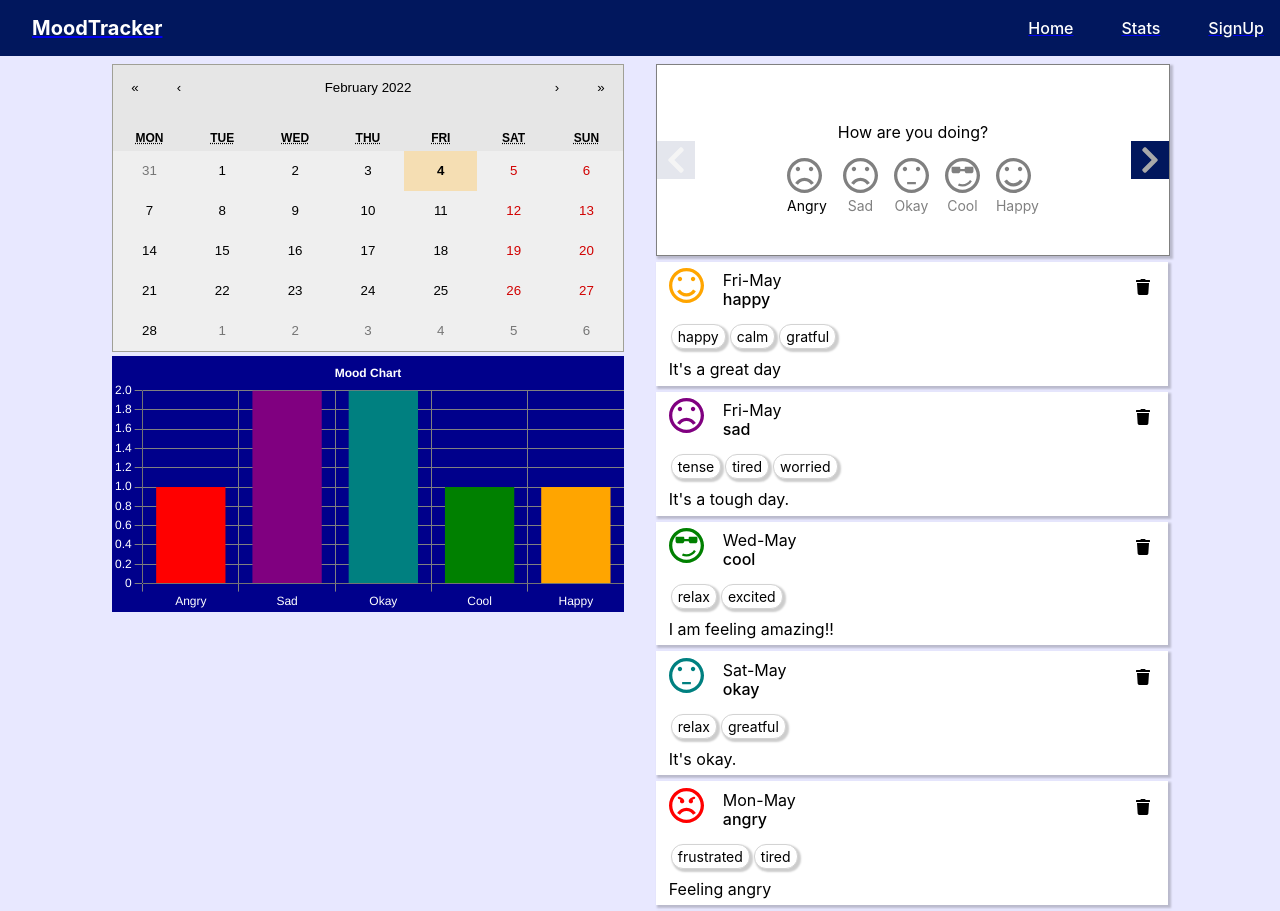
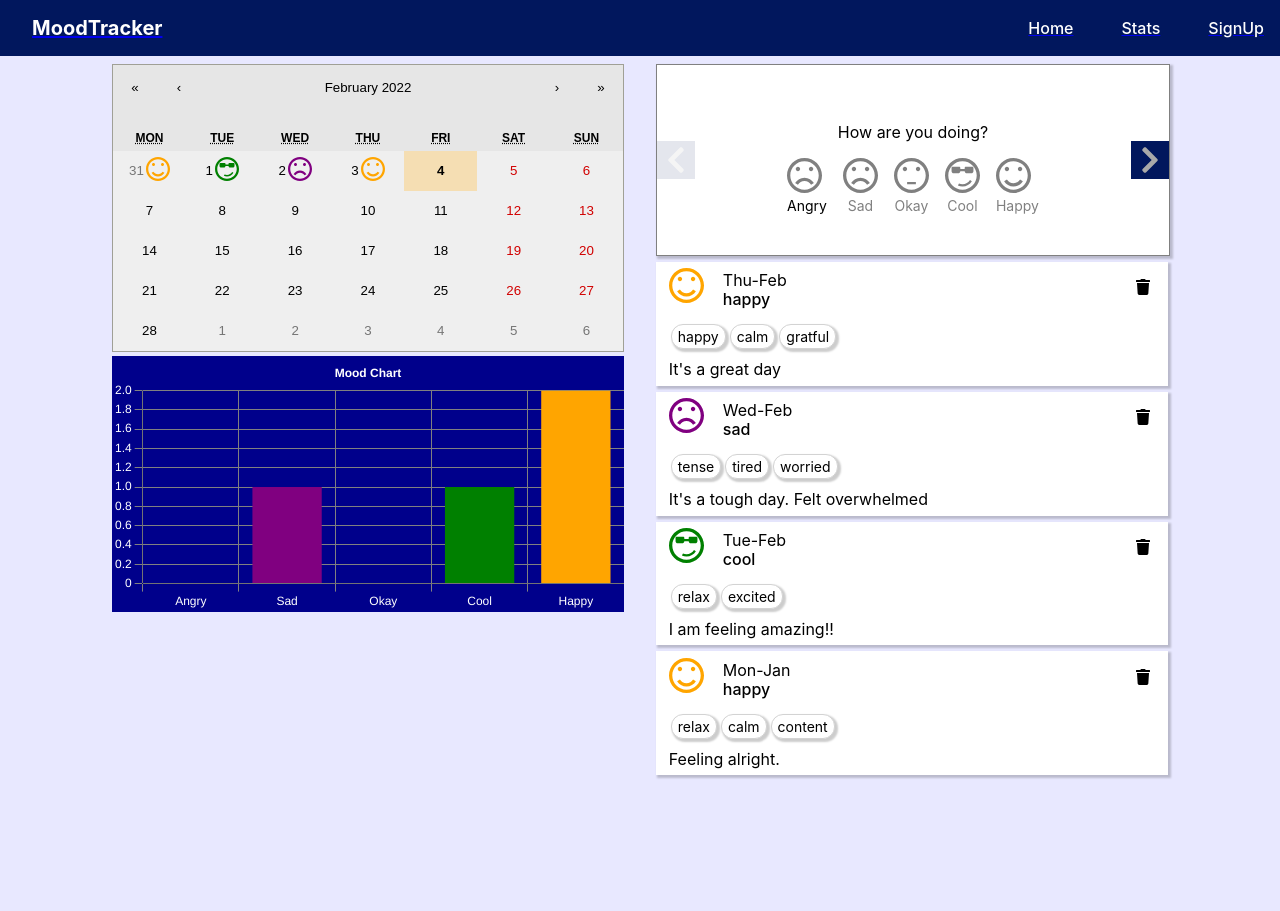
Before and after one commit to ajay020/mood-tracker, a React (Create React App) app: page / in a window 1280 px wide. Shown: the top 911 px of the page. After the commit the page ends 800 px from the top, so only its background shows below. Built offline with nearby package versions, Linux system fonts and the light colour scheme.

Commit message:
add fake data

```diff
--- a/package.json
+++ b/package.json
@@ -2,7 +2,6 @@
   "name": "mood-tracker",
   "version": "0.1.0",
   "private": true,
-  "homepage": "https://ajay020.github.io/mood-tracker",
   "dependencies": {
     "@reduxjs/toolkit": "^1.7.1",
     "@testing-library/jest-dom": "^5.16.1",
--- a/src/data.ts
+++ b/src/data.ts
@@ -51,54 +51,42 @@ export let activities = [
   "Relax",
 ];
 
+const today = new Date();
+
+let d = 24 * 60 * 60 * 1000;
+
+const onedayago = today.getTime() - d;
+const twodayago = today.getTime() - d * 2;
+const threedayago = today.getTime() - d * 3;
+const fourdayago = today.getTime() - d * 4;
+
 export const fakeData = [
   {
     id: "1",
-    date: new Date(2023, 4, 5).toString(),
+    date: new Date(onedayago).toString(),
     chosenEmoji: "happy",
     chosenEmotions: ["happy", "calm", "gratful"],
     emotionDescription: "It's a great day",
   },
   {
     id: "2",
-    date: new Date(2023, 4, 5).toString(),
+    date: new Date(twodayago).toString(),
     chosenEmoji: "sad",
     chosenEmotions: ["tense", "tired", "worried"],
-    emotionDescription: "It's a tough day.",
+    emotionDescription: "It's a tough day. Felt overwhelmed",
   },
   {
     id: "3",
-    date: new Date(2023, 4, 3).toString(),
+    date: new Date(threedayago).toString(),
     chosenEmoji: "cool",
     chosenEmotions: ["relax", "excited"],
     emotionDescription: "I am feeling amazing!!",
   },
   {
     id: "4",
-    date: new Date(2023, 4, 20).toString(),
-    chosenEmoji: "okay",
-    chosenEmotions: ["relax", "greatful"],
-    emotionDescription: "It's okay.",
-  },
-  {
-    id: "5",
-    date: new Date(2023, 4, 15).toString(),
-    chosenEmoji: "angry",
-    chosenEmotions: ["frustrated", "tired"],
-    emotionDescription: "Feeling angry",
-  },
-  {
-    id: "6",
-    date: new Date(2023, 4, 12).toString(),
-    chosenEmoji: "okay",
-    chosenEmotions: ["relax", "Calm"],
-    emotionDescription: "I did workout and some meditation.",
-  },
-  {
-    id: "7",
-    date: new Date(2023, 4, 13).toString(),
-    chosenEmoji: "sad",
-    chosenEmotions: ["angry", "guilty", "stressed", "worried"],
-    emotionDescription: "I did workout and some meditation.",
+    date: new Date(fourdayago).toString(),
+    chosenEmoji: "happy",
+    chosenEmotions: ["relax", "calm", "content"],
+    emotionDescription: "Feeling alright.",
   },
 ];
--- a/src/features/emotionSlice.ts
+++ b/src/features/emotionSlice.ts
@@ -2,40 +2,37 @@ import { createSlice } from "@reduxjs/toolkit";
 import { RootState } from "../app/store";
 import { fakeData } from "../data";
 
+export type EmotionType = {
+  id: string;
+  chosenEmoji: string;
+  chosenEmotions: string[];
+  emotionDescription: string;
+  date: string;
+};
 
-export type EmotionType = {
-    id:string,
-    chosenEmoji:string,
-    chosenEmotions: string[],
-    emotionDescription: string ,
-    date: string
-}
-
-interface EmotionState{
-    emotions:EmotionType[]
+interface EmotionState {
+  emotions: EmotionType[];
 }
 
 const initialState: EmotionState = {
-    emotions:[
-        ...fakeData
-    ]
-}
+  emotions: [...fakeData],
+};
 
 export const emotionSlice = createSlice({
-    name:'emotion',
-    initialState,
-    reducers:{
-        addEmotion : (state, action) =>{
-            state.emotions = [ action.payload, ...state.emotions];
-        },
-        deleteEmotion: (state, action) => {
-            state.emotions = state.emotions.filter(em => em.id !== action.payload);
-        }
-    }
+  name: "emotion",
+  initialState,
+  reducers: {
+    addEmotion: (state, action) => {
+      state.emotions = [action.payload, ...state.emotions];
+    },
+    deleteEmotion: (state, action) => {
+      state.emotions = state.emotions.filter((em) => em.id !== action.payload);
+    },
+  },
 });
 
-export const  {addEmotion, deleteEmotion} = emotionSlice.actions;
+export const { addEmotion, deleteEmotion } = emotionSlice.actions;
 
-export const getEmotions = (state: RootState)=>  state.emotions.emotions
+export const getEmotions = (state: RootState) => state.emotions.emotions;
 
 export default emotionSlice.reducer;
```
